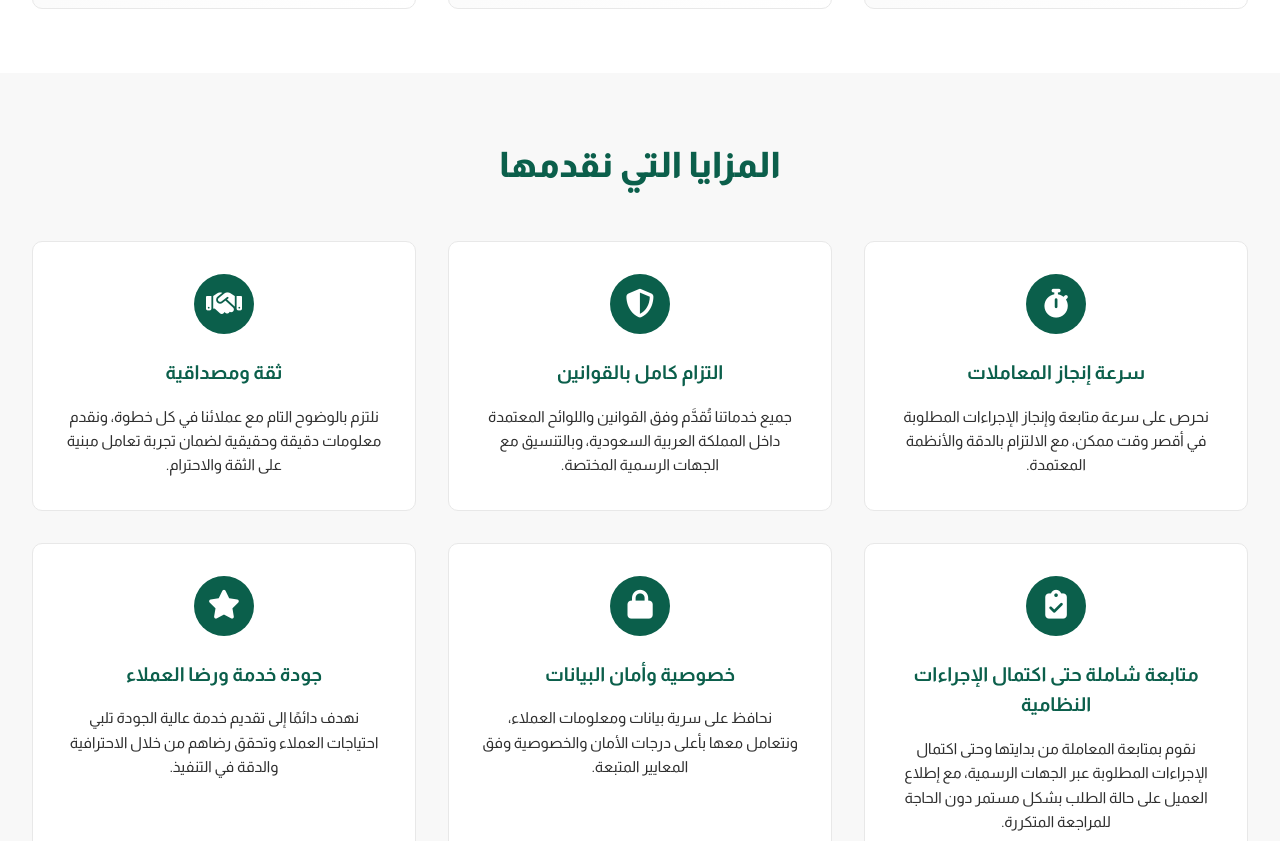
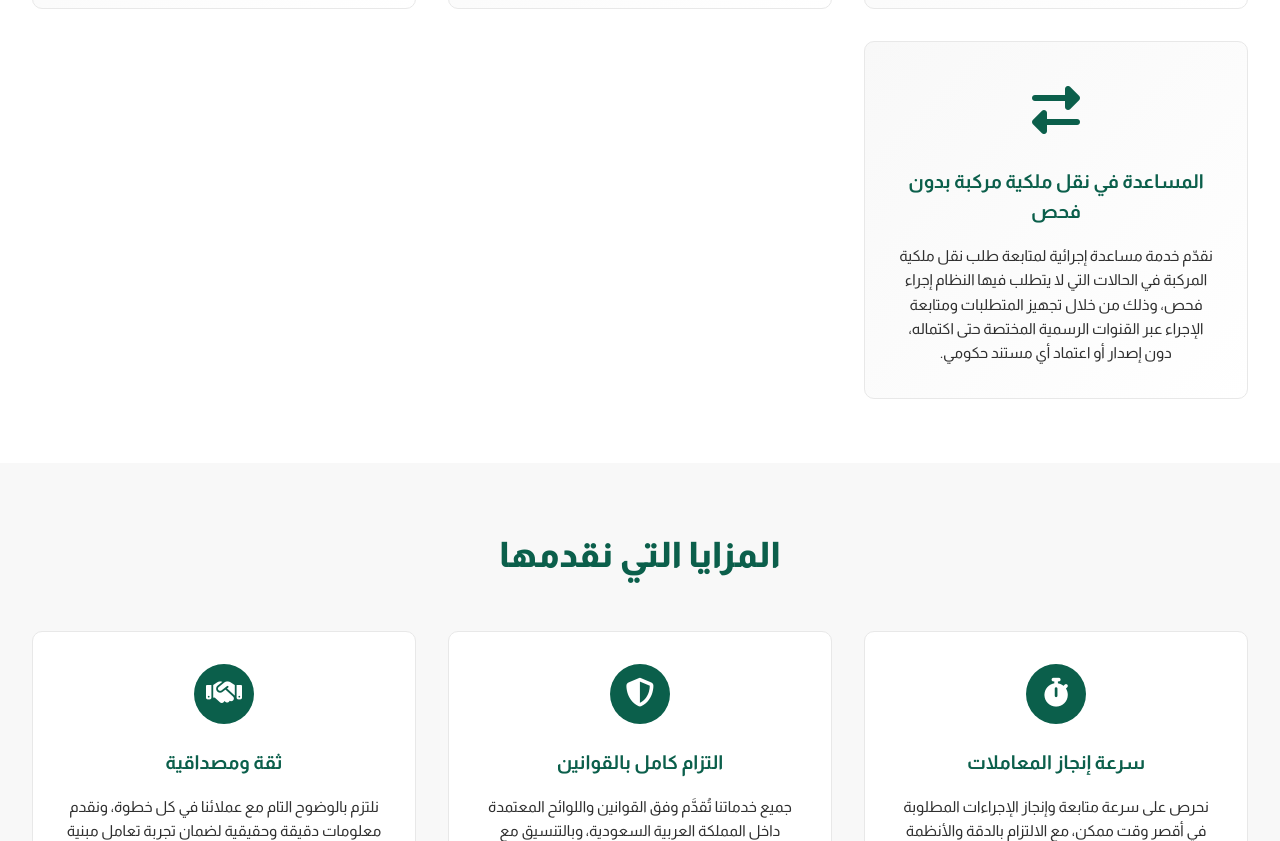
Before and after one commit to NadimHassan09/abdallah-harthy, a plain HTML site: page index.html in a window 1280 px wide. Shown: the part 3339-4180 px from the top of the page. Drawn offline with Linux system fonts and the light colour scheme; a web font is replaced by a local one.

Commit message:
Update index.html

```diff
--- a/index.html
+++ b/index.html
@@ -198,6 +198,11 @@
                 <h4>إعداد خطاب نقل ملكية مركبة</h4>
                 <p>نساعد في إعداد وتجهيز خطاب نقل ملكية المركبة المطلوب ضمن إجراءات النقل، دون إصدار أو اعتماد أي مستند حكومي رسمي.</p>
             </div>
+            <div class="service-card">
+                <div class="service-icon"><i class="fas fa-exchange-alt"></i></div>
+                <h4>المساعدة في نقل ملكية مركبة بدون فحص</h4>
+                <p>نقدّم خدمة مساعدة إجرائية لمتابعة طلب نقل ملكية المركبة في الحالات التي لا يتطلب فيها النظام إجراء فحص، وذلك من خلال تجهيز المتطلبات ومتابعة الإجراء عبر القنوات الرسمية المختصة حتى اكتماله، دون إصدار أو اعتماد أي مستند حكومي.</p>
+            </div>
         </div>
     </section>
 
```
